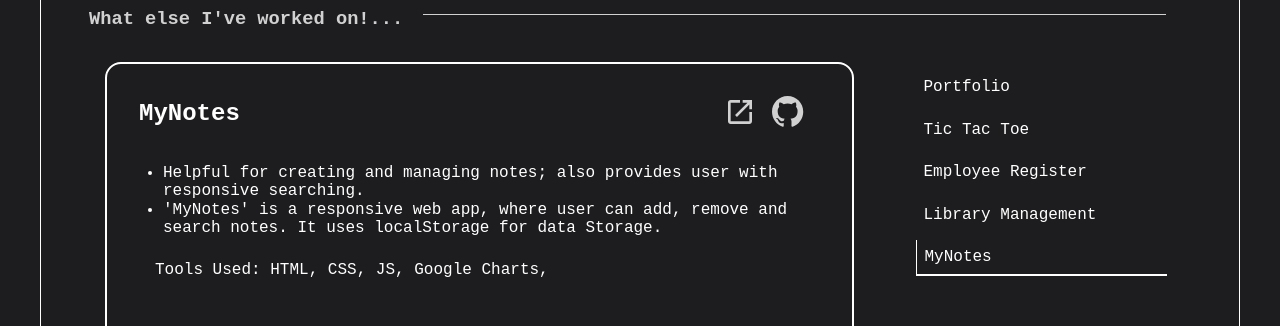
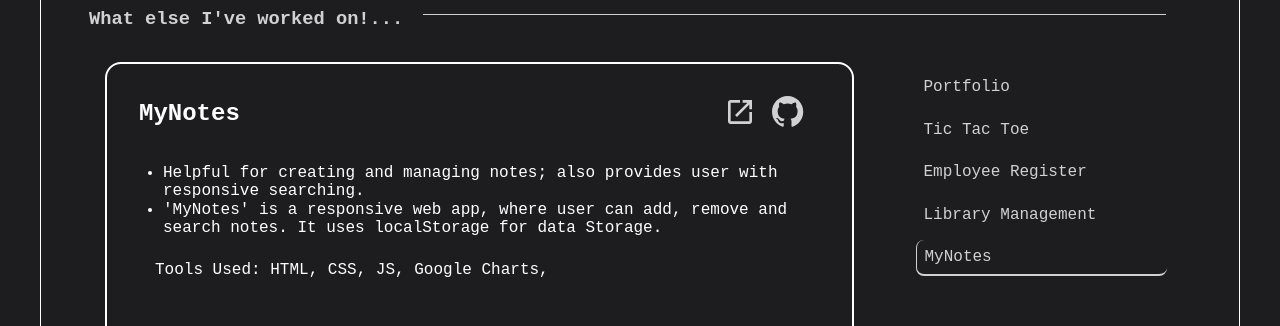
Before and after one commit to Anant-Singh-Chauhan/portfolio, a React (Create React App) app: page / in a window 1280 px wide. Shown: the part 1237-1563 px from the top of the page. Built offline with nearby package versions, Linux system fonts and the light colour scheme; the HTML template or start-up script is replaced by a standard one; a web font is replaced by a local one.

Commit message:
added css constants in index.css

```diff
--- a/src/commons/common.css
+++ b/src/commons/common.css
@@ -1,3 +1,5 @@
+
+
 .whiteRoundedBorder {
   border: 2px solid white;
   border-radius: 1rem;
--- a/src/components/projects/projects.css
+++ b/src/components/projects/projects.css
@@ -7,7 +7,7 @@
 }
 
 .project_menu_item {
-  color: white;
+  color: var(--main-text);
   margin: 0.5rem;
   padding: 0.5rem;
   transition: ease-in-out 200ms;
@@ -16,6 +16,7 @@
 .project_menu_item.active {
   border-left: 1px solid;
   border-bottom: 2px solid;
+  border-radius: 0.5rem;
 }
 
 .project_menu_item:hover {
--- a/src/index.css
+++ b/src/index.css
@@ -9,10 +9,16 @@ html {
     line-height: 1.15
 }
 
+/* COLOR CONSTANTS */
+:root{
+    --main-text: #d1d1d1;
+    --background: #1d1d20;
+    /* --highlight:  */
+}
+
 body {
-    /* background-color: #1B263B; */
-    background-color: #1d1d20;
-    color: #d1d1d1;
+    background-color: var(--background);
+    color: var(--main-text);
     font-family: "Reddit Mono", monospace;
 
 }
```
